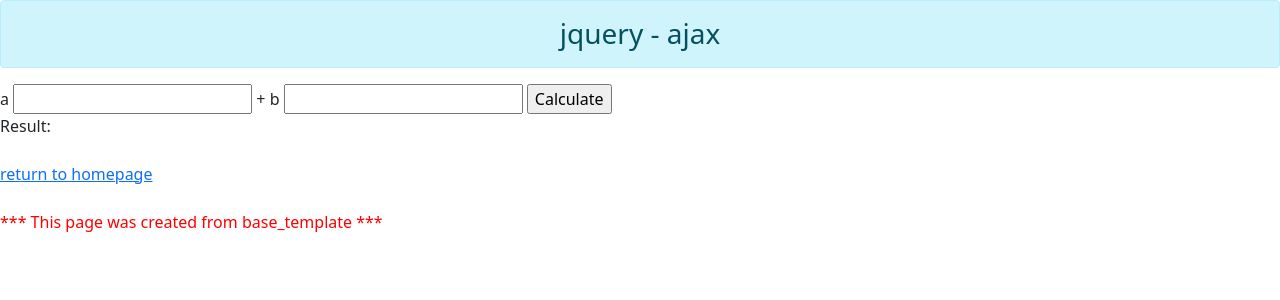
After one commit to latingate/test2, a Flask app: page /jquery in a window 1280 px wide. The commit adds this page. Shown: the top 300 px of the page. Run offline with Flask 2, Linux system fonts and the light colour scheme.

Commit message:
some changes

```diff
--- a/flask_test.py
+++ b/flask_test.py
@@ -1,4 +1,4 @@
-from flask import Flask, redirect, request, render_template, request, session, url_for
+from flask import Flask, redirect, request, render_template, request, session, url_for, jsonify
 from flask_dropzone import Dropzone
 from flask_uploads import UploadSet, configure_uploads, IMAGES, patch_request_class
 
@@ -107,4 +107,16 @@ def upload_results():
     return render_template('upload_results.html', file_urls=file_urls)
 
 
+@app.route("/jquery")
+def jquery():
+    return render_template('jquery.html')
+
+
+@app.route('/_add_numbers', methods=["GET"])
+def _add_numbers():
+    a = request.args.get('a', 0, type=int)
+    b = request.args.get('b', 0, type=int)
+    return jsonify(result=a + b)
+
+
 app.run(debug=True)
--- a/templates/base_template.html
+++ b/templates/base_template.html
@@ -21,6 +21,10 @@
 <br/><a href="/">return to homepage</a>
 <br/><br/>
 <p style='color: red'>*** This page was created from base_template ***</p>
+
+{% block end%}
+{% endblock %}
+
 </body>
 
 <script src="https://cdn.jsdelivr.net/npm/bootstrap@5.1.0/dist/js/bootstrap.bundle.min.js"
--- /dev/null
+++ b/templates/jquery.html
@@ -0,0 +1,37 @@
+{% extends "base_template.html" %}
+
+{% set title = 'jquery' %}
+{% set page_header = 'jquery - ajax' %}
+
+{% block head_contents %}
+{% endblock %}
+
+{% block contents %}
+    <form id="calc">
+        <label>a <input name="a" id="a"></label>
+        <span>+</span>
+        <label>b <input name="b" id="b"></label>
+        <input type="submit" value="Calculate">
+    </form>
+    <span> Result: <span id="result"></span></span>
+
+    <script src="https://code.jquery.com/jquery-3.3.1.min.js"></script>
+    <script>
+        function addSubmit(ev) {
+            ev.preventDefault();
+            $.ajax({
+                method: 'GET',
+                url: {{ url_for("_add_numbers")|tojson }},
+                data: $(this).serialize()
+            }).done(addShow);
+        }
+
+        function addShow(data) {
+            $('#result').text(data.result);
+        }
+
+        $('#calc').on('submit', addSubmit);
+        {#$('#a').on('keyup', addSubmit);#}
+        {#$('#b').on('keyup', addSubmit);#}
+    </script>
+{% endblock contents %}
```
Also changed, not shown: templates/home.html (+7 -6 lines).
